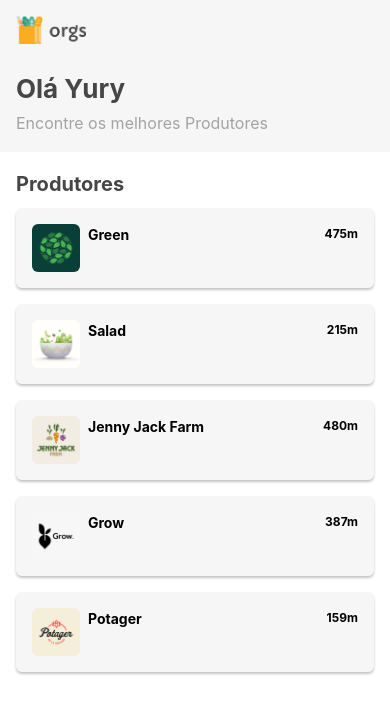
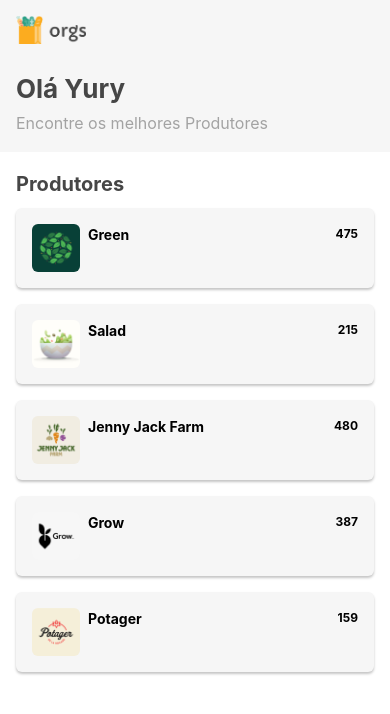
Before and after one commit to YuryCSilva/firstApp-Mobile, a React Native app: screen / in a window 390 px wide. Shown: the top 714 px of the page. Built offline with nearby package versions, Linux system fonts and the light colour scheme.

Commit message:
chore: edit 'distancia' in produtores list

```diff
--- a/src/mocks/AppConfig.js
+++ b/src/mocks/AppConfig.js
@@ -19,31 +19,31 @@
             {
                 nome: "Green",
                 imagem: green,
-                distancia: `${gerarNumero(1,500)}m`,
+                distancia: `${gerarNumero(1,500)}`,
                 estrelas: gerarNumero(1,5)
             },
             {
                 nome: "Salad",
                 imagem: salad,
-                distancia: `${gerarNumero(1,500)}m`,
+                distancia: `${gerarNumero(1,500)}`,
                 estrelas: gerarNumero(1,5)
             },
             {
                 nome: "Jenny Jack Farm",
                 imagem: jennyJack,
-                distancia: `${gerarNumero(1,500)}m`,
+                distancia: `${gerarNumero(1,500)}`,
                 estrelas: gerarNumero(1,5)
             },
             {
                 nome: "Grow",
                 imagem: grow,
-                distancia: `${gerarNumero(1,500)}m`,
+                distancia: `${gerarNumero(1,500)}`,
                 estrelas: gerarNumero(1,5)
             },
             {
                 nome: "Potager",
                 imagem: potager,
-                distancia: `${gerarNumero(1,500)}m`,
+                distancia: `${gerarNumero(1,500)}`,
                 estrelas: gerarNumero(1,5)
             },
         ]
```
